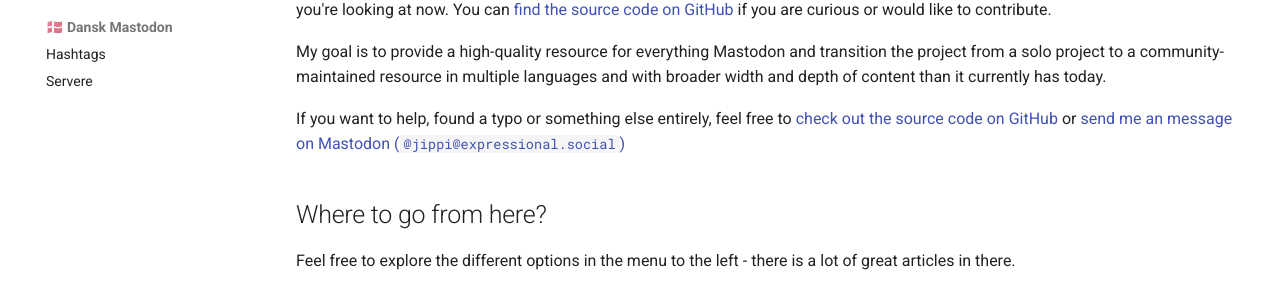
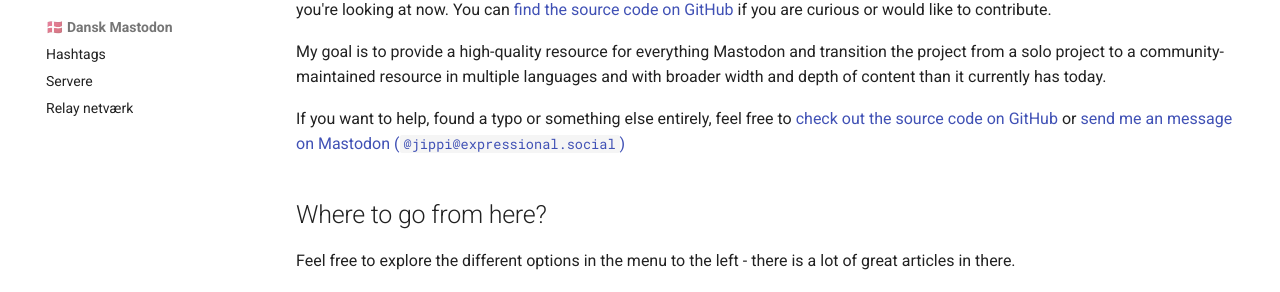
Before and after one commit to jippi/masto-guide, an MkDocs documentation site: the page built from docs/index.md, in a window 1280 px wide. Shown: the part 317-609 px from the top of the page. Built offline with MkDocs 1.6.1 and Material for MkDocs 9.7.7, drawn with Linux system fonts in a browser that asks for light colours; comment, search, counter and statistics services are not loaded.

Commit message:
add relay netværk
Signed-off-by: Christian Winther <jippignu@gmail.com>

```diff
--- a/mkdocs.yml
+++ b/mkdocs.yml
@@ -72,3 +72,4 @@ nav:
   - 🇩🇰 Dansk Mastodon:
       - Hashtags: dk/hashtags.md
       - Servere: dk/servers.md
+      - Relay netværk: dk/relay.md
```
Also changed, not shown: 1 other file.
